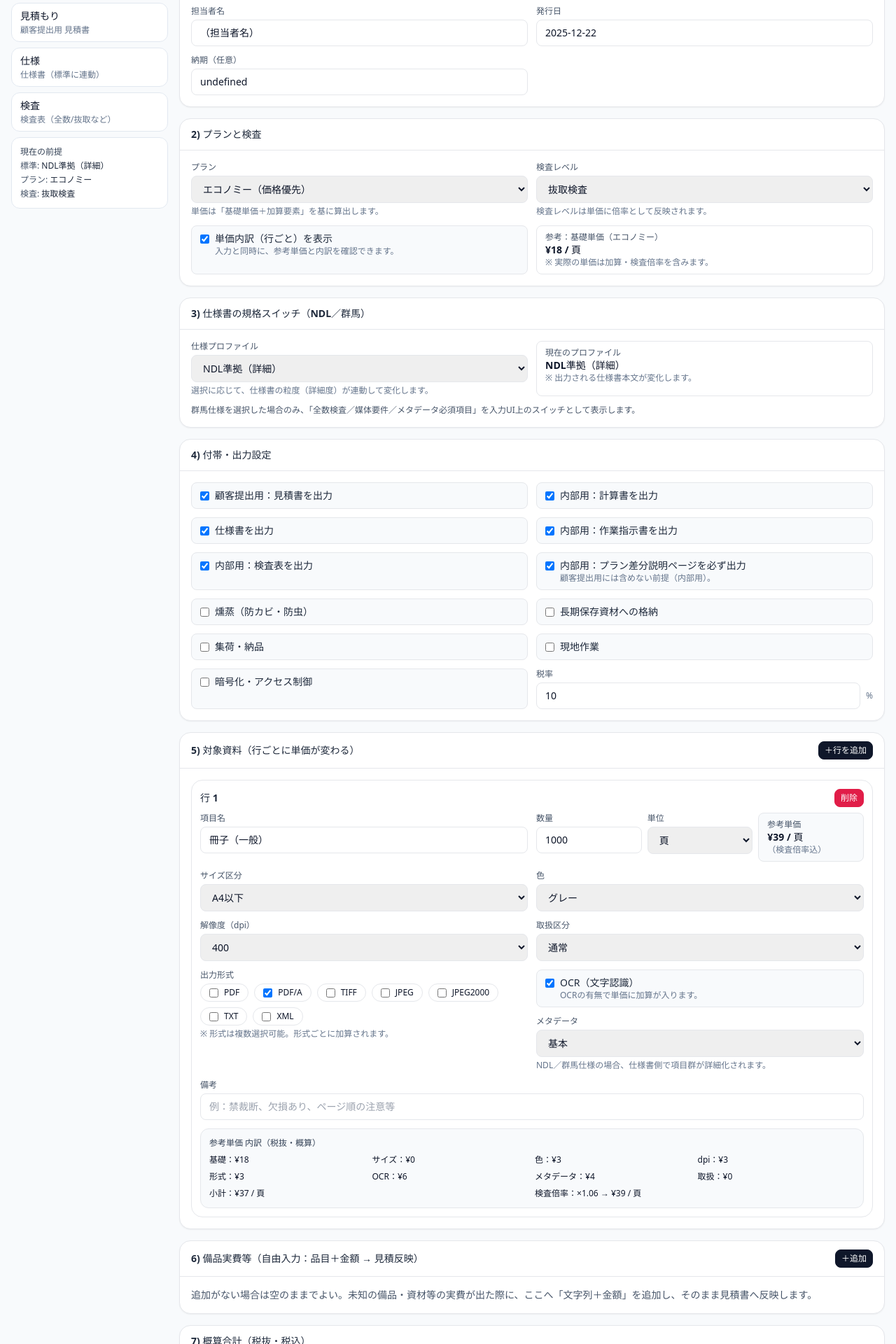
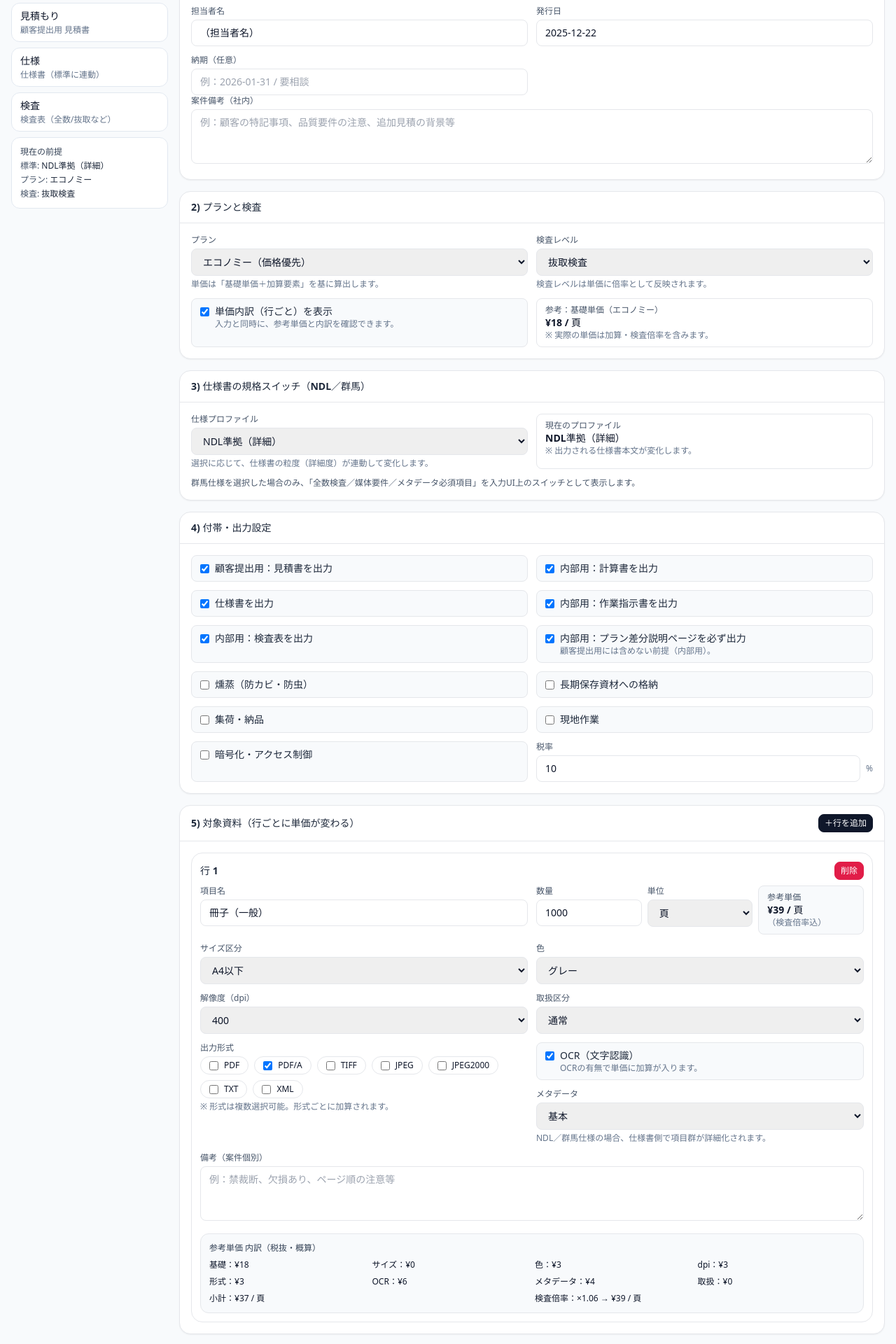
Before and after one commit to atty-ito/pj-mirai-pricing2, a React (Vite) app: page / in a window 1280 px wide. Shown: the part 220-2140 px from the top of the page at 70% size. Built offline with nearby package versions, Linux system fonts and the light colour scheme.

Commit message:
型未定義修正

```diff
--- a/src/App.tsx
+++ b/src/App.tsx
@@ -49,6 +49,8 @@ type Data = {
   projectName: string;
   contactName: string;
   issueDate: string;
+  dueDate: string;
+  notes: string;
 
   // プラン
   tier: Tier;
@@ -223,6 +225,30 @@ function inspectionLabel(lv: InspectionLevel) {
   if (lv === "full") return "全数検査";
   return "二重・全数検査（ダブルチェック）";
 }
+
+
+function toInt(v: number | string | null | undefined, fallback = 0): number {
+  if (v === null || v === undefined) return fallback;
+  const n = typeof v === "number" ? v : parseInt(String(v).replace(/,/g, ""), 10);
+  return Number.isFinite(n) ? n : fallback;
+}
+
+function sizeLabel(s: SizeClass): string {
+  return s;
+}
+
+function colorModeLabel(m: ColorMode): string {
+  return m === "mono" ? "モノクロ" : m === "gray" ? "グレースケール" : "カラー";
+}
+
+function dpiLabel(d: Dpi): string {
+  return `${d}dpi`;
+}
+
+function formatLabel(f: FileFormat): string {
+  return f;
+}
+
 
 function metadataLabel(lv: MetadataLevel) {
   if (lv === "none") return "なし";
@@ -812,6 +838,8 @@ export default function App() {
     projectName: "（案件名）",
     contactName: "（担当者名）",
     issueDate: new Date().toISOString().slice(0, 10),
+    dueDate: "",
+    notes: "",
 
     tier: "economy",
 
@@ -982,6 +1010,16 @@ export default function App() {
                               <TextField label="発行日" value={data.issueDate} onChange={(v) => setData((p) => ({ ...p, issueDate: v }))} />
                               <TextField label="納期（任意）" value={data.dueDate} onChange={(v) => setData((p) => ({ ...p, dueDate: v }))} placeholder="例：2026-01-31 / 要相談" />
                             </div>
+                            <div className="md:col-span-2">
+                              <TextAreaField
+                                label="案件備考（社内）"
+                                value={data.notes}
+                                onChange={(v) => setData((p) => ({ ...p, notes: v }))}
+                                placeholder="例：顧客の特記事項、品質要件の注意、追加見積の背景等"
+                                rows={3}
+                              />
+                            </div>
+
                           </Card>
 
                           <Card title="2) プランと検査">
@@ -1291,8 +1329,14 @@ export default function App() {
                                       </div>
 
                                       <div className="md:col-span-2">
-                                        <TextField label="備考" value={w.notes} onChange={(v) => updateWorkItem(w.id, { notes: v })} placeholder="例：禁裁断、欠損あり、ページ順の注意等" />
-                                      </div>
+  <TextAreaField
+    label="備考（案件個別）"
+    value={w.notes ?? ""}
+    onChange={(v) => setWorkItem(w.id, { notes: v })}
+    placeholder="例：禁裁断、欠損あり、ページ順の注意等"
+    rows={3}
+  />
+</div>
 
                                       {data.showUnitPriceBreakdown ? (
                                         <div className="md:col-span-2 rounded-xl border bg-slate-50 p-3">
```
